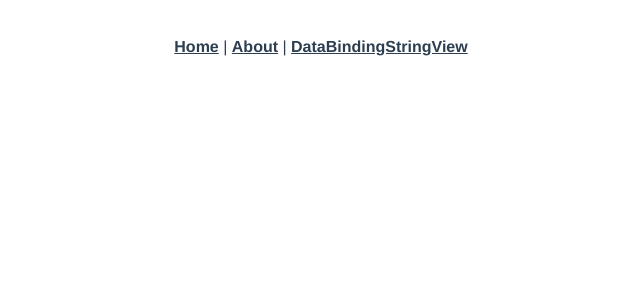
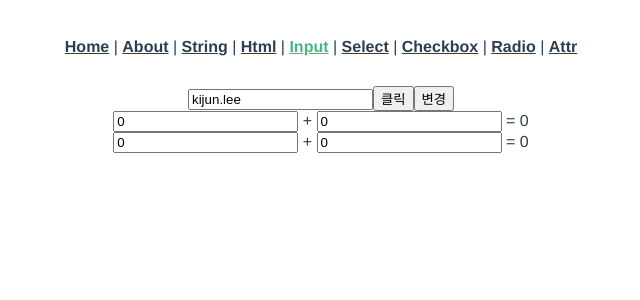
Before and after one commit to blue4313/vue3-project, a Vue app: page /databinding/input in a window 1280 px wide. Shown: the top 300 px of the page, without its empty margins (319-959 px from the left). Built offline with nearby package versions, Linux system fonts and the light colour scheme.

Commit message:
html, checkbox, radio, attr 바인딩

```diff
--- a/src/App.vue
+++ b/src/App.vue
@@ -2,7 +2,13 @@
   <nav>
     <router-link to="/">Home</router-link> |
     <router-link to="/about">About</router-link> |
-    <router-link to="/databinding/string">DataBindingStringView</router-link>
+    <router-link to="/databinding/string">String</router-link> |
+    <router-link to="/databinding/html">Html</router-link> |
+    <router-link to="/databinding/input">Input</router-link> |
+    <router-link to="/databinding/select">Select</router-link> |
+    <router-link to="/databinding/checkbox">Checkbox</router-link> |
+    <router-link to="/databinding/radio">Radio</router-link> |
+    <router-link to="/databinding/attr">Attr</router-link>
   </nav>
   <router-view />
 </template>
--- a/src/router/index.js
+++ b/src/router/index.js
@@ -23,6 +23,54 @@ const routes = [
       import(
         /* webpackChunkName: "databinding", webpackPrefetch: true */ '../views/1_databinding/DataBindingStringView.vue'
       )
+  },
+  {
+    path: '/databinding/html',
+    name: 'DataBindingHtmlView',
+    component: () =>
+      import(
+        /* webpackChunkName: "databinding", webpackPrefetch: true */ '../views/1_databinding/DataBindingHtmlView.vue'
+      )
+  },
+  {
+    path: '/databinding/input',
+    name: 'DataBindingInputView',
+    component: () =>
+      import(
+        /* webpackChunkName: "databinding", webpackPrefetch: true */ '../views/1_databinding/DataBindingInputView.vue'
+      )
+  },
+  {
+    path: '/databinding/select',
+    name: 'DataBindingSelectView',
+    component: () =>
+      import(
+        /* webpackChunkName: "databinding", webpackPrefetch: true */ '../views/1_databinding/DataBindingSelectView.vue'
+      )
+  },
+  {
+    path: '/databinding/checkbox',
+    name: 'DataBindingCheckboxView',
+    component: () =>
+      import(
+        /* webpackChunkName: "databinding", webpackPrefetch: true */ '../views/1_databinding/DataBindingCheckboxView.vue'
+      )
+  },
+  {
+    path: '/databinding/radio',
+    name: 'DataBindingRadioView',
+    component: () =>
+      import(
+        /* webpackChunkName: "databinding", webpackPrefetch: true */ '../views/1_databinding/DataBindingRadioView.vue'
+      )
+  },
+  {
+    path: '/databinding/attr',
+    name: 'DataBindingAttributeView',
+    component: () =>
+      import(
+        /* webpackChunkName: "databinding", webpackPrefetch: true */ '../views/1_databinding/DataBindingAttributeView.vue'
+      )
   }
 ]
 
--- /dev/null
+++ b/src/views/1_databinding/DataBindingAttributeView.vue
@@ -0,0 +1,30 @@
+<template>
+  <div>
+    <input type="text" name="" id="" v-bind:value="userId" readonly />
+    <br />
+    <input type="text" name="" id="" :value="userName" readonly />
+    <br />
+    <img :src="imgSrc" alt="" style="width: 100px; height: auto" />
+    <br />
+    <input type="search" name="" id="" v-model="txt1" />
+    <button :disabled="txt1 === ''">조회</button>
+  </div>
+</template>
+<script>
+export default {
+  components: {},
+  data() {
+    return {
+      userId: 'kijun.lee.2022',
+      userName: '이기준',
+      imgSrc: 'https://cdn.mhns.co.kr/news/photo/202203/523953_634618_3856.jpg',
+      txt1: ''
+    }
+  },
+  setup() {},
+  created() {},
+  mounted() {},
+  unmounted() {},
+  methods: {}
+}
+</script>
--- /dev/null
+++ b/src/views/1_databinding/DataBindingCheckboxView.vue
@@ -0,0 +1,50 @@
+<template>
+  <div>
+    <div>
+      <input
+        type="checkbox"
+        name=""
+        id="html"
+        value="HTML"
+        v-model="favoriteLang"
+      />
+      <label for="html">HTML</label>
+    </div>
+    <div>
+      <input
+        type="checkbox"
+        name=""
+        id="css"
+        value="CSS"
+        v-model="favoriteLang"
+      />
+      <label for="css">CSS</label>
+    </div>
+    <div>
+      <input
+        type="checkbox"
+        name=""
+        id="js"
+        value="JS"
+        v-model="favoriteLang"
+      />
+      <label for="js">JavaScript</label>
+    </div>
+    <div>선택한 지역: {{ favoriteLang }}</div>
+  </div>
+</template>
+<script>
+export default {
+  components: {},
+  data() {
+    return {
+      favoriteLang: ['JS']
+    }
+  },
+  setup() {},
+  created() {},
+  mounted() {},
+  unmounted() {},
+  methods: {}
+}
+</script>
--- a/src/views/1_databinding/DataBindingHtmlView.vue
+++ b/src/views/1_databinding/DataBindingHtmlView.vue
@@ -1,14 +1,18 @@
 <template>
-  <div></div>
+  <div>
+    <div>{{ htmlString }}</div>
+    <div v-html="htmlString"></div>
+  </div>
 </template>
 <script>
 export default {
   components: {},
   data() {
     return {
-      sampleData: ''
+      htmlString: '<p style="color:red;">빨간색 문자</p>'
     }
   },
+  setup() {},
   created() {},
   mounted() {},
   unmounted() {},
--- /dev/null
+++ b/src/views/1_databinding/DataBindingInputView.vue
@@ -0,0 +1,41 @@
+<template>
+  <div>
+    <input type="text" v-model="userId" />
+    <button @click="myFunction">클릭</button>
+    <button @click="changeData">변경</button>
+    <br />
+    <input type="text" v-model="num1" /> +
+    <input type="text" v-model="num2" /> =
+    <span>{{ num1 + num2 }}</span>
+    <br />
+    <input type="text" v-model.number="num3" /> +
+    <input type="text" v-model.number="num4" /> =
+    <span>{{ num3 + num4 }}</span>
+  </div>
+</template>
+<script>
+export default {
+  components: {},
+  data() {
+    return {
+      userId: 'kijun.lee',
+      num1: 0,
+      num2: 0,
+      num3: 0,
+      num4: 0
+    }
+  },
+  setup() {},
+  created() {},
+  mounted() {},
+  unmounted() {},
+  methods: {
+    myFunction() {
+      console.log(this.userId)
+    },
+    changeData() {
+      this.userId = 'lee.kijun'
+    }
+  }
+}
+</script>
--- /dev/null
+++ b/src/views/1_databinding/DataBindingRadioView.vue
@@ -0,0 +1,38 @@
+<template>
+  <div>
+    <div>
+      <input
+        type="radio"
+        name=""
+        id="html"
+        value="HTML"
+        v-model="favoriteLang"
+      />
+      <label for="html">HTML</label>
+    </div>
+    <div>
+      <input type="radio" name="" id="css" value="CSS" v-model="favoriteLang" />
+      <label for="css">CSS</label>
+    </div>
+    <div>
+      <input type="radio" name="" id="js" value="JS" v-model="favoriteLang" />
+      <label for="js">JavaScript</label>
+    </div>
+    <div>선택한 지역: {{ favoriteLang }}</div>
+  </div>
+</template>
+<script>
+export default {
+  components: {},
+  data() {
+    return {
+      favoriteLang: 'CSS'
+    }
+  },
+  setup() {},
+  created() {},
+  mounted() {},
+  unmounted() {},
+  methods: {}
+}
+</script>
--- /dev/null
+++ b/src/views/1_databinding/DataBindingSelectView.vue
@@ -0,0 +1,25 @@
+<template>
+  <div>
+    <select name="" id="" v-model="selectCity">
+      <option value=""></option>
+      <option value="02">서울</option>
+      <option value="051">부산</option>
+      <option value="064">제주</option>
+    </select>
+  </div>
+</template>
+<script>
+export default {
+  components: {},
+  data() {
+    return {
+      selectCity: '02'
+    }
+  },
+  setup() {},
+  created() {},
+  mounted() {},
+  unmounted() {},
+  methods: {}
+}
+</script>
```
